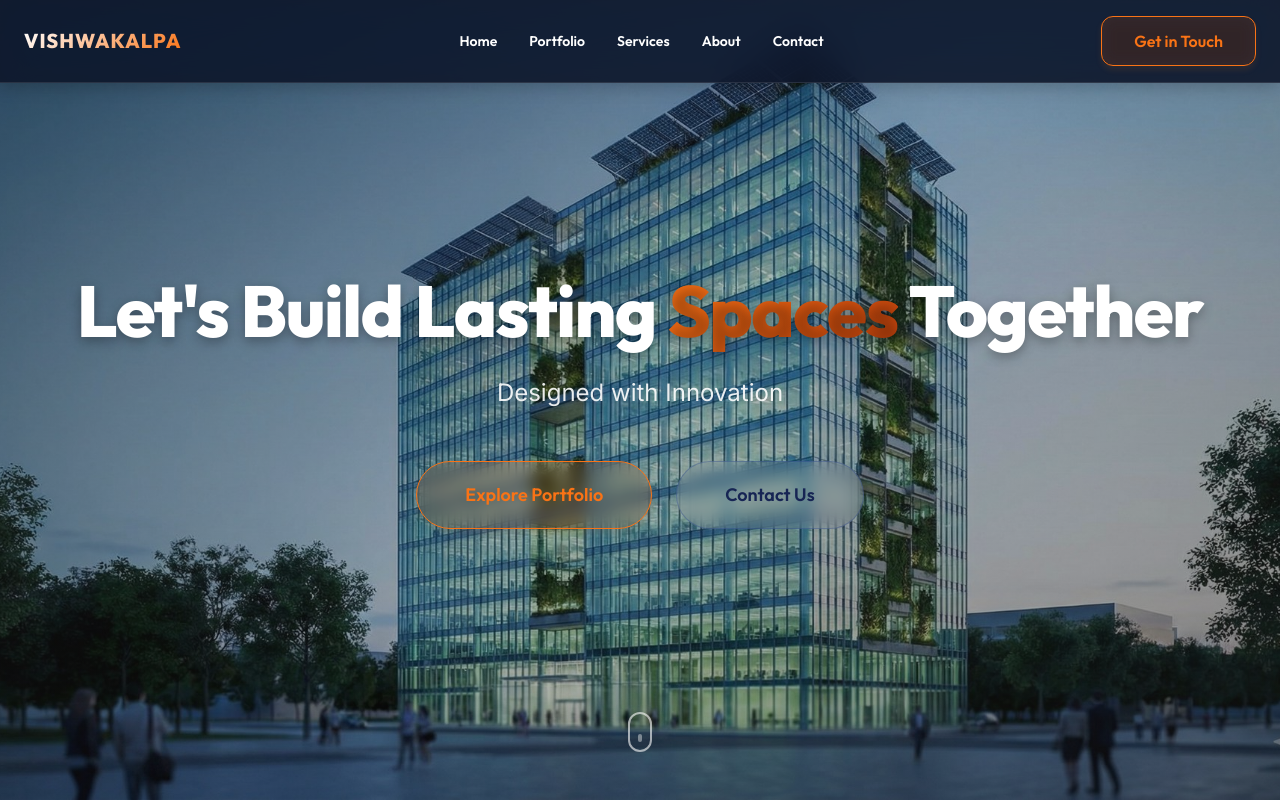
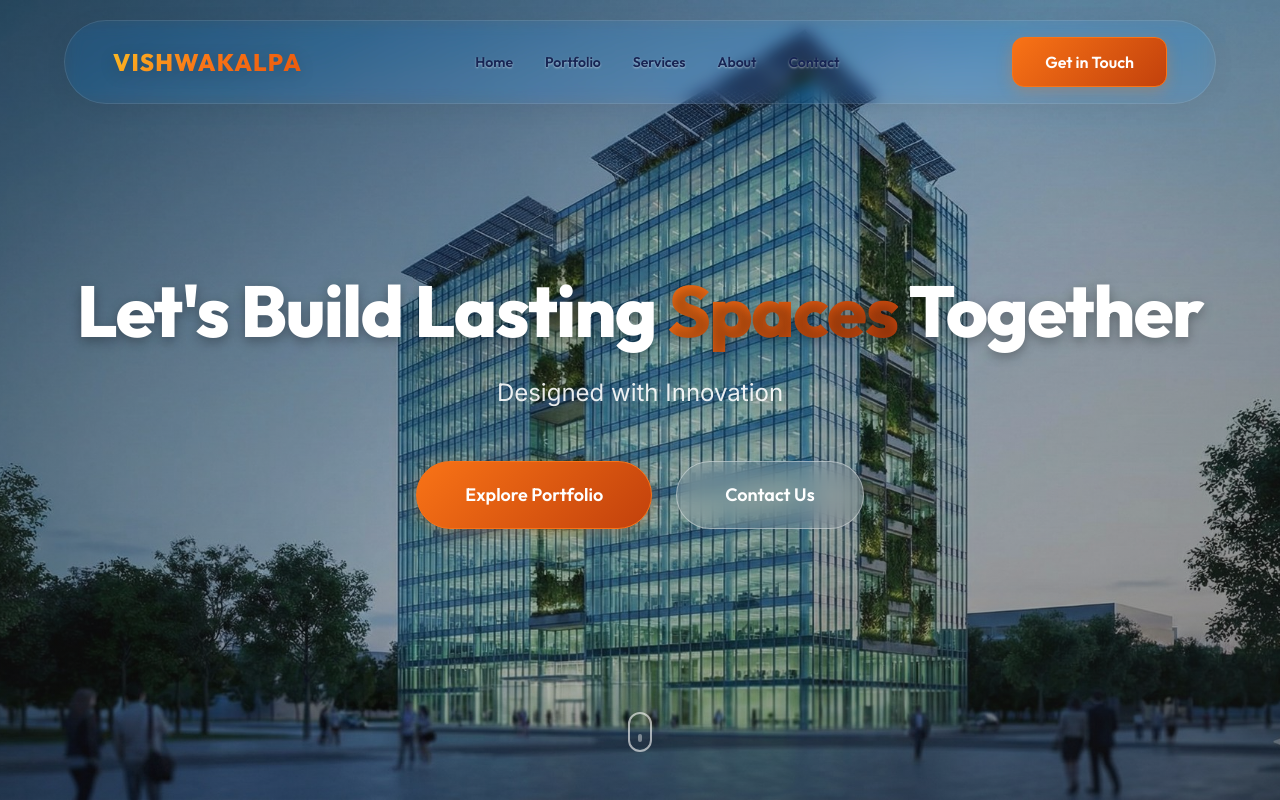
Before and after one commit to ayushghodke/Vishwakalpa, a React (Vite) app: page / in a window 1280 px wide. Shown: the top 800 px of the page. Built offline with nearby package versions, Linux system fonts and the light colour scheme.

Commit message:
new fixes, improved visibility

```diff
--- a/src/components/Navbar.css
+++ b/src/components/Navbar.css
@@ -1,31 +1,39 @@
 .navbar {
     position: fixed;
-    top: 0;
-    left: 0;
-    right: 0;
+    top: 20px;
+    left: 50%;
+    transform: translateX(-50%);
+    width: 90%;
+    max-width: 1200px;
     z-index: var(--z-fixed);
     padding: var(--space-4) 0;
     transition: all var(--transition-base);
+    border-radius: var(--radius-full);
 }
 
 .navbar-content {
     display: flex;
     justify-content: space-between;
     align-items: center;
+    padding: 0 var(--space-6);
 }
 
 .navbar-logo {
     font-family: var(--font-heading);
-    font-size: var(--text-xl);
+    font-size: var(--text-2xl);
     font-weight: 800;
     letter-spacing: 0.05em;
+    cursor: pointer;
 }
 
 .logo-text {
-    background: linear-gradient(135deg, var(--color-white) 0%, var(--color-accent) 100%);
+    background: linear-gradient(135deg, #fbbf24 0%, #f97316 50%, #ea580c 100%);
     -webkit-background-clip: text;
     -webkit-text-fill-color: transparent;
     background-clip: text;
+    filter: drop-shadow(0 4px 8px rgba(0, 0, 0, 0.15));
+    display: inline-block;
+    text-transform: uppercase;
 }
 
 .navbar-links {
@@ -39,10 +47,11 @@
     font-family: var(--font-heading);
     font-size: var(--text-sm);
     font-weight: 600;
-    color: var(--color-white);
+    color: var(--color-primary);
     cursor: pointer;
     transition: color var(--transition-fast);
     position: relative;
+    text-shadow: 0 1px 2px rgba(255, 255, 255, 0.5);
 }
 
 .navbar-links a::after {
@@ -77,26 +86,35 @@
 .mobile-menu-toggle span {
     width: 24px;
     height: 2px;
-    background: var(--color-white);
+    background: var(--color-primary);
     transition: all var(--transition-base);
+}
+
+.glass-navbar.scrolled .mobile-menu-toggle span {
+    background: var(--color-primary);
 }
 
 .mobile-menu {
     display: none;
     flex-direction: column;
     gap: var(--space-4);
-    margin-top: var(--space-6);
+    margin-top: var(--space-4);
     padding: var(--space-6);
-    border-radius: var(--radius-lg);
+    border-radius: var(--radius-xl);
+    border: 1px solid rgba(255, 255, 255, 0.2);
 }
 
 .mobile-menu a {
     font-family: var(--font-heading);
     font-size: var(--text-lg);
     font-weight: 600;
-    color: var(--color-white);
+    color: var(--color-primary);
     cursor: pointer;
     transition: color var(--transition-fast);
+}
+
+.glass-navbar.scrolled .mobile-menu a {
+    color: var(--color-primary);
 }
 
 .mobile-menu a:hover {
--- a/src/components/Navbar.tsx
+++ b/src/components/Navbar.tsx
@@ -1,8 +1,17 @@
-import { useState } from 'react';
+import { useState, useEffect } from 'react';
 import './Navbar.css';
 
 const Navbar = () => {
     const [mobileMenuOpen, setMobileMenuOpen] = useState(false);
+    const [scrolled, setScrolled] = useState(false);
+
+    useEffect(() => {
+        const handleScroll = () => {
+            setScrolled(window.scrollY > 20);
+        };
+        window.addEventListener('scroll', handleScroll);
+        return () => window.removeEventListener('scroll', handleScroll);
+    }, []);
 
     const scrollTo = (id: string) => {
         const element = document.getElementById(id);
@@ -13,7 +22,7 @@ const Navbar = () => {
     };
 
     return (
-        <nav className="navbar glass-navbar">
+        <nav className={`navbar glass-navbar ${scrolled ? 'scrolled' : ''}`}>
             <div className="container">
                 <div className="navbar-content">
                     {/* Logo */}
--- a/src/index.css
+++ b/src/index.css
@@ -246,19 +246,18 @@ a:hover {
 }
 
 .btn-primary {
-  background: rgba(249, 115, 22, 0.15);
-  /* Orange Glass */
-  color: var(--color-accent);
+  background: linear-gradient(135deg, var(--color-accent) 0%, var(--color-accent-dark) 100%);
+  color: var(--color-white);
   border: 1px solid var(--color-accent);
-  box-shadow: 0 4px 6px rgba(249, 115, 22, 0.1);
+  box-shadow: 0 4px 15px rgba(249, 115, 22, 0.3);
 }
 
 .btn-primary:hover {
-  background: rgba(249, 115, 22, 0.25);
-  border-color: var(--color-accent-dark);
-  color: var(--color-accent-dark);
-  transform: translateY(-2px);
-  box-shadow: 0 8px 16px rgba(249, 115, 22, 0.2);
+  background: linear-gradient(135deg, var(--color-accent-light) 0%, var(--color-accent) 100%);
+  border-color: var(--color-accent-light);
+  color: var(--color-white);
+  transform: translateY(-3px);
+  box-shadow: 0 8px 25px rgba(249, 115, 22, 0.4);
 }
 
 .btn-primary:active {
@@ -266,17 +265,19 @@ a:hover {
 }
 
 .btn-secondary {
-  background: rgba(255, 255, 255, 0.1);
-  color: var(--color-primary);
-  border: 1px solid rgba(30, 58, 138, 0.3);
+  background: rgba(255, 255, 255, 0.15);
+  color: var(--color-white);
+  border: 1px solid rgba(255, 255, 255, 0.4);
+  backdrop-filter: blur(12px);
+  -webkit-backdrop-filter: blur(12px);
 }
 
 .btn-secondary:hover {
-  background: rgba(255, 255, 255, 0.2);
-  border-color: var(--color-accent);
-  color: var(--color-accent);
-  transform: translateY(-2px);
-  box-shadow: 0 4px 12px rgba(15, 23, 42, 0.05);
+  background: rgba(255, 255, 255, 0.25);
+  border-color: var(--color-white);
+  color: var(--color-white);
+  transform: translateY(-3px);
+  box-shadow: 0 8px 20px rgba(0, 0, 0, 0.2);
 }
 
 .btn-secondary:active {
--- a/src/sections/Portfolio.css
+++ b/src/sections/Portfolio.css
@@ -80,7 +80,7 @@
     align-items: flex-end;
     opacity: 0;
     transition: opacity var(--transition-base);
-    padding: var(--space-6);
+    padding: var(--space-6) var(--space-6) var(--space-12) var(--space-6);
 }
 
 .portfolio-card:hover .portfolio-overlay {
@@ -109,12 +109,15 @@
     font-size: var(--text-2xl);
     margin-bottom: var(--space-2);
     color: var(--color-white);
+    text-shadow: 0 2px 4px rgba(0, 0, 0, 0.5);
 }
 
 .project-location {
     font-size: var(--text-sm);
     margin-bottom: var(--space-4);
-    opacity: 0.9;
+    opacity: 1;
+    font-weight: 500;
+    text-shadow: 0 1px 3px rgba(0, 0, 0, 0.5);
 }
 
 .project-features {
@@ -137,15 +140,16 @@
 /* Image Carousel Navigation */
 .image-nav-btn {
     position: absolute;
-    top: 50%;
-    transform: translateY(-50%);
-    background: rgba(255, 255, 255, 0.9);
-    border: none;
-    width: 40px;
-    height: 40px;
+    bottom: 12px;
+    top: auto;
+    transform: none;
+    background: rgba(255, 255, 255, 0.5);
+    backdrop-filter: blur(4px);
+    border: 1px solid rgba(255, 255, 255, 0.3);
+    width: 32px;
+    height: 32px;
     border-radius: 50%;
-    font-size: 24px;
-    font-weight: bold;
+    font-size: 18px;
     color: var(--color-primary);
     cursor: pointer;
     z-index: 10;
@@ -154,7 +158,6 @@
     justify-content: center;
     opacity: 0;
     transition: all var(--transition-base);
-    box-shadow: var(--shadow-md);
 }
 
 .portfolio-card:hover .image-nav-btn {
@@ -162,17 +165,15 @@
 }
 
 .image-nav-btn:hover {
-    background: var(--color-accent);
-    color: var(--color-white);
-    transform: translateY(-50%) scale(1.1);
+    background: rgba(255, 255, 255, 0.8);
 }
 
 .image-nav-btn.prev {
-    left: 16px;
+    left: 12px;
 }
 
 .image-nav-btn.next {
-    right: 16px;
+    right: 12px;
 }
 
 /* Image Indicators */
--- a/src/sections/Portfolio.tsx
+++ b/src/sections/Portfolio.tsx
@@ -106,13 +106,16 @@ const Portfolio = () => {
 
     // Get all images for a project (returns array)
     const getProjectImages = (projectName: string, category: string): string[] => {
-        // Residential projects (3 projects from 3 folders)
-        if (category === 'residential') {
-            if (projectName.includes('Complex 1')) {
+        const name = projectName.toLowerCase();
+        const cat = category.toLowerCase();
+
+        // Residential projects
+        if (cat === 'residential' || cat.includes('residen')) {
+            if (name.includes('complex 1')) {
                 return ['/images/portfolio/residential/building-1.jpg'];
-            } else if (projectName.includes('Complex 2')) {
+            } else if (name.includes('complex 2')) {
                 return ['/images/portfolio/residential/building-2.jpg'];
-            } else if (projectName.includes('Bungalow')) {
+            } else if (name.includes('bungalow')) {
                 return [
                     '/images/portfolio/residential/dallas-1.jpg',
                     '/images/portfolio/residential/dallas-2.jpg',
@@ -122,11 +125,11 @@ const Portfolio = () => {
             }
         }
 
-        // Industrial projects (2 projects from 2 folders)
-        if (category === 'industrial') {
-            if (projectName.includes('Industrial Development 1')) {
+        // Industrial projects
+        if (cat === 'industrial') {
+            if (name.includes('development 1')) {
                 return ['/images/portfolio/industrial/industry-1.jpg'];
-            } else if (projectName.includes('Pharmaceutical')) {
+            } else if (name.includes('pharma')) {
                 return [
                     '/images/portfolio/industrial/pharma-2.jpg',
                     '/images/portfolio/industrial/pharma-3.jpg',
@@ -137,16 +140,16 @@ const Portfolio = () => {
             }
         }
 
-        // Urban Planning (2 projects from 2 folders)
-        if (category === 'urban-planning') {
-            if (projectName.includes('Area Development')) {
+        // Urban Planning
+        if (cat === 'urban-planning') {
+            if (name.includes('area')) {
                 return [
                     '/images/portfolio/urban-planning/area-dev-1.jpg',
                     '/images/portfolio/urban-planning/area-dev-2.jpg',
                     '/images/portfolio/urban-planning/area-dev-3.jpg',
                     '/images/portfolio/urban-planning/area-dev-4.jpg'
                 ];
-            } else if (projectName.includes('Transport')) {
+            } else if (name.includes('transport') || name.includes('sai chowk')) {
                 return [
                     '/images/portfolio/urban-planning/transport-2.jpg',
                     '/images/portfolio/urban-planning/transport-3.jpg'
@@ -155,15 +158,16 @@ const Portfolio = () => {
         }
 
         // Institutional
-        if (category === 'institutional') {
+        if (cat === 'institutional') {
             return ['/images/portfolio/institutional.jpg'];
         }
 
         // Commercial
-        if (category === 'commercial') {
+        if (cat === 'commercial') {
             return ['/images/portfolio/portfolio-primary.jpg'];
         }
 
+        // Fallback for everything else
         return ['/images/portfolio/portfolio-primary.jpg'];
     };
 
--- a/src/styles/glassmorphism.css
+++ b/src/styles/glassmorphism.css
@@ -14,21 +14,27 @@
 /* ========== GLASS NAVBAR ========== */
 /* ========== GLASS NAVBAR ========== */
 .glass-navbar {
-    background: var(--glass-bg-dark);
-    backdrop-filter: blur(16px) saturate(180%);
-    -webkit-backdrop-filter: blur(16px) saturate(180%);
-    border-bottom: 1px solid rgba(255, 255, 255, 0.1);
-    box-shadow: 0 4px 16px rgba(0, 0, 0, 0.2);
+    background: rgba(255, 255, 255, 0.03);
+    backdrop-filter: blur(8px) saturate(160%);
+    -webkit-backdrop-filter: blur(8px) saturate(160%);
+    border: 1px solid rgba(255, 255, 255, 0.1);
+    box-shadow: 0 4px 24px rgba(0, 0, 0, 0.05);
     transition: all var(--transition-base);
 }
 
 .glass-navbar.scrolled {
-    background: rgba(15, 23, 42, 0.95);
-    /* Deep Navy Opaque */
+    background: rgba(255, 255, 255, 0.12);
     backdrop-filter: blur(20px) saturate(180%);
     -webkit-backdrop-filter: blur(20px) saturate(180%);
-    box-shadow: 0 4px 24px rgba(0, 0, 0, 0.4);
-    border-bottom: 1px solid rgba(255, 255, 255, 0.05);
+    box-shadow: 0 10px 40px rgba(0, 0, 0, 0.15);
+    border: 1px solid rgba(255, 255, 255, 0.25);
+    padding: var(--space-2) 0;
+    top: 10px;
+}
+
+.glass-navbar.scrolled .navbar-links a {
+    color: var(--color-primary);
+    text-shadow: 0 1px 2px rgba(255, 255, 255, 0.5);
 }
 
 /* ========== GLASS CARD ========== */
@@ -69,10 +75,10 @@
 
 /* ========== DARK GLASS OVERLAY ========== */
 .glass-overlay {
-    background: var(--glass-bg-dark);
-    backdrop-filter: blur(8px);
-    -webkit-backdrop-filter: blur(8px);
-    border: 1px solid rgba(255, 255, 255, 0.1);
+    background: rgba(255, 255, 255, 0.1);
+    backdrop-filter: blur(12px) saturate(160%);
+    -webkit-backdrop-filter: blur(12px) saturate(160%);
+    border: 1px solid rgba(255, 255, 255, 0.2);
 }
 
 /* ========== GLASS BUTTON ========== */
```
